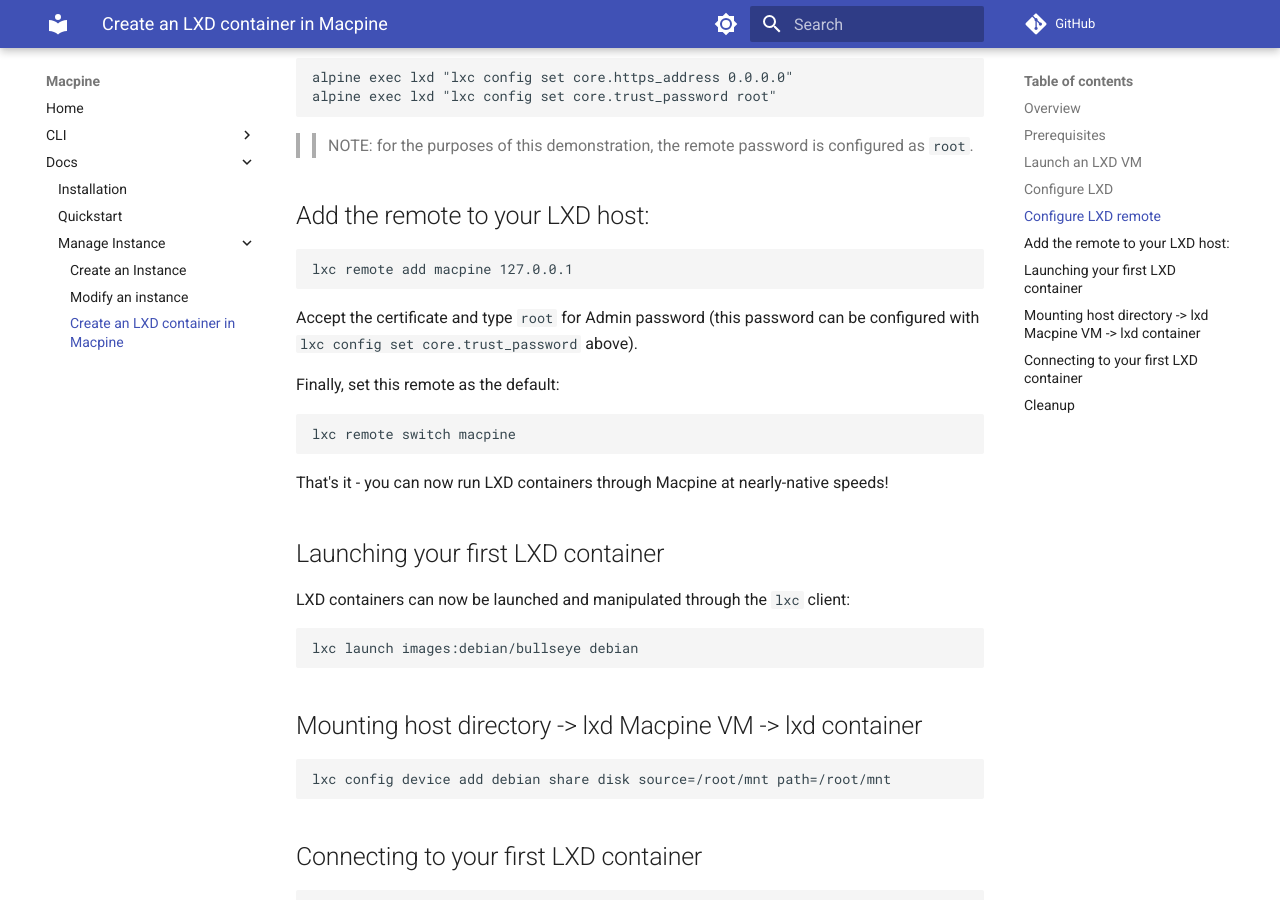
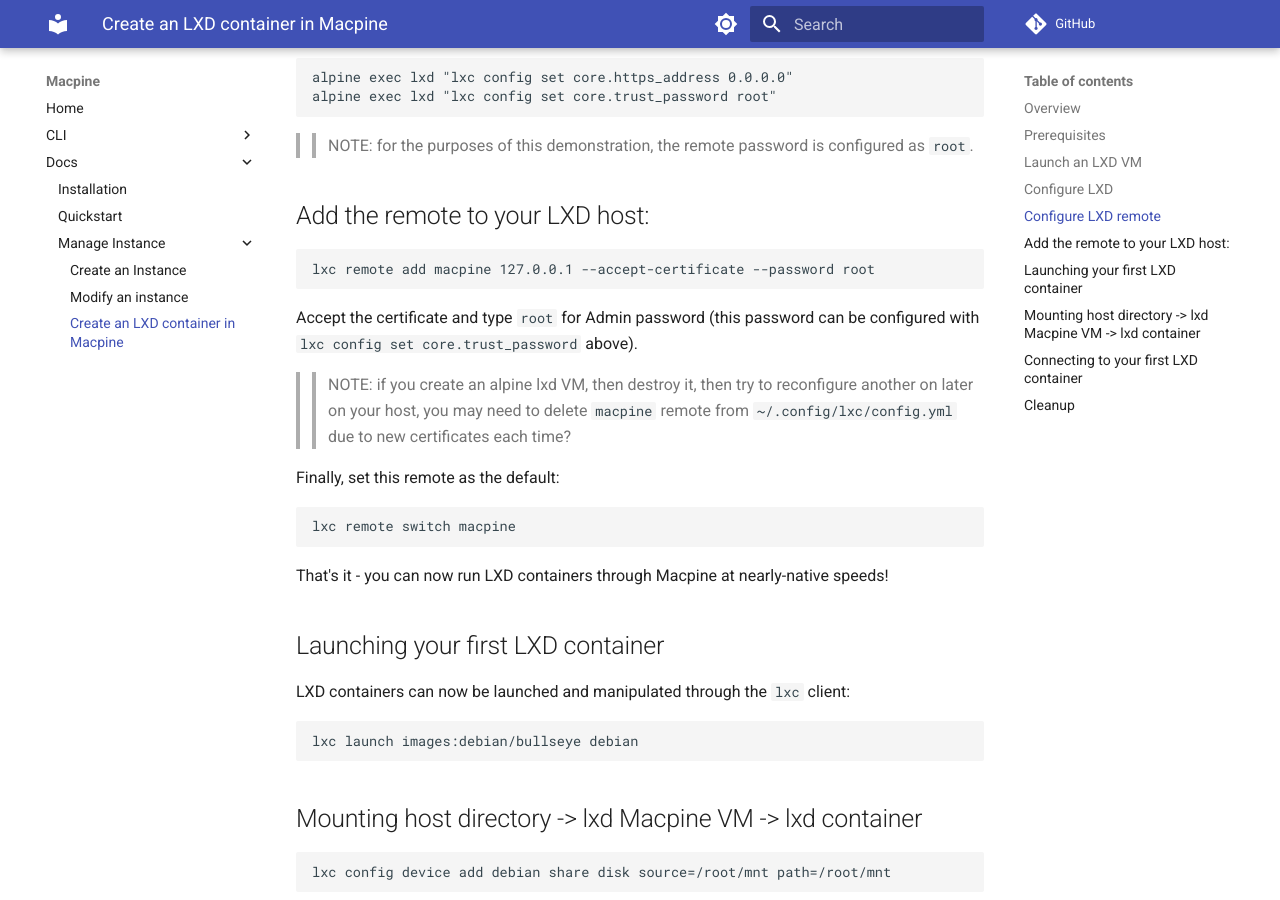
Before and after one commit to beringresearch/macpine, an MkDocs documentation site: the page built from docs/docs/lxd_macpine.md, in a window 1280 px wide and 900 px high, scrolled down 1553 px. Built offline with MkDocs 1.6.1 and Material for MkDocs 9.7.7, drawn with Linux system fonts in a browser that asks for light colours; comment, search, counter and statistics services are not loaded.

Commit message:
spell out duplicate up and down vm condition?

````diff
--- a/docs/docs/lxd_macpine.md
+++ b/docs/docs/lxd_macpine.md
@@ -62,10 +62,12 @@
 ## Add the remote to your LXD host:
 
 ```bash
-lxc remote add macpine 127.0.0.1
+lxc remote add macpine 127.0.0.1 --accept-certificate --password root
 ```
 
 Accept the certificate and type `root` for Admin password (this password can be configured with `lxc config set core.trust_password` above).
+
+>> NOTE: if you create an alpine lxd VM, then destroy it, then try to reconfigure another on later on your host, you may need to delete `macpine` remote from `~/.config/lxc/config.yml` due to new certificates each time?
 
 Finally, set this remote as the default:
 
````
